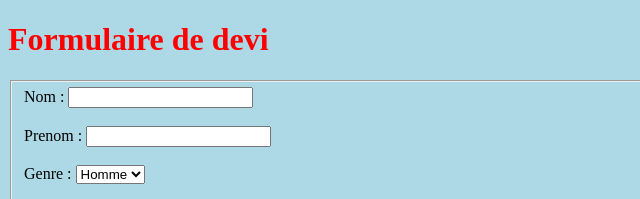
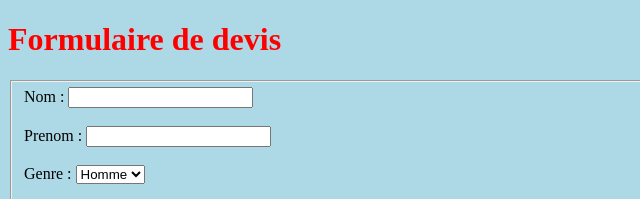
Before and after one commit to IndoGOAT/PROJET-couscous, a plain HTML site: page Formulaires.html in a window 1280 px wide. Shown: the top 199 px of the page, 0-640 px from the left. Drawn offline with Linux system fonts and the light colour scheme.

Commit message:
Update Formulaires.html

```diff
--- a/Formulaires.html
+++ b/Formulaires.html
@@ -4,7 +4,7 @@
 <meta charset="utf-8" />
 <link rel="stylesheet" href="projetBTP.css" />
 <body>
-<h1> Formulaire de devi </h1>
+<h1> Formulaire de devis </h1>
 <fieldset width ="400">
 <form method="post" action="test.php">
 <label for="nom"> Nom :</label>
```
